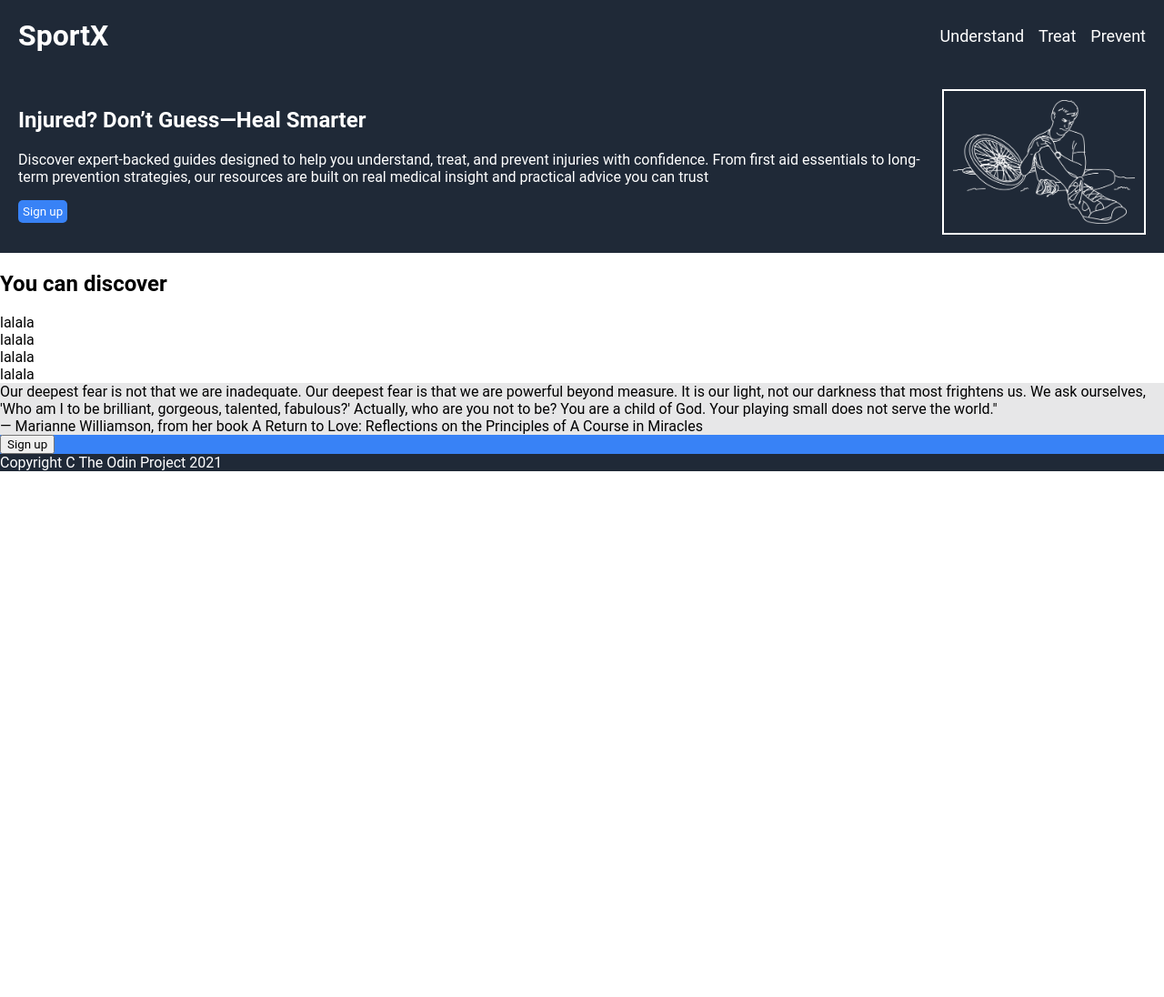
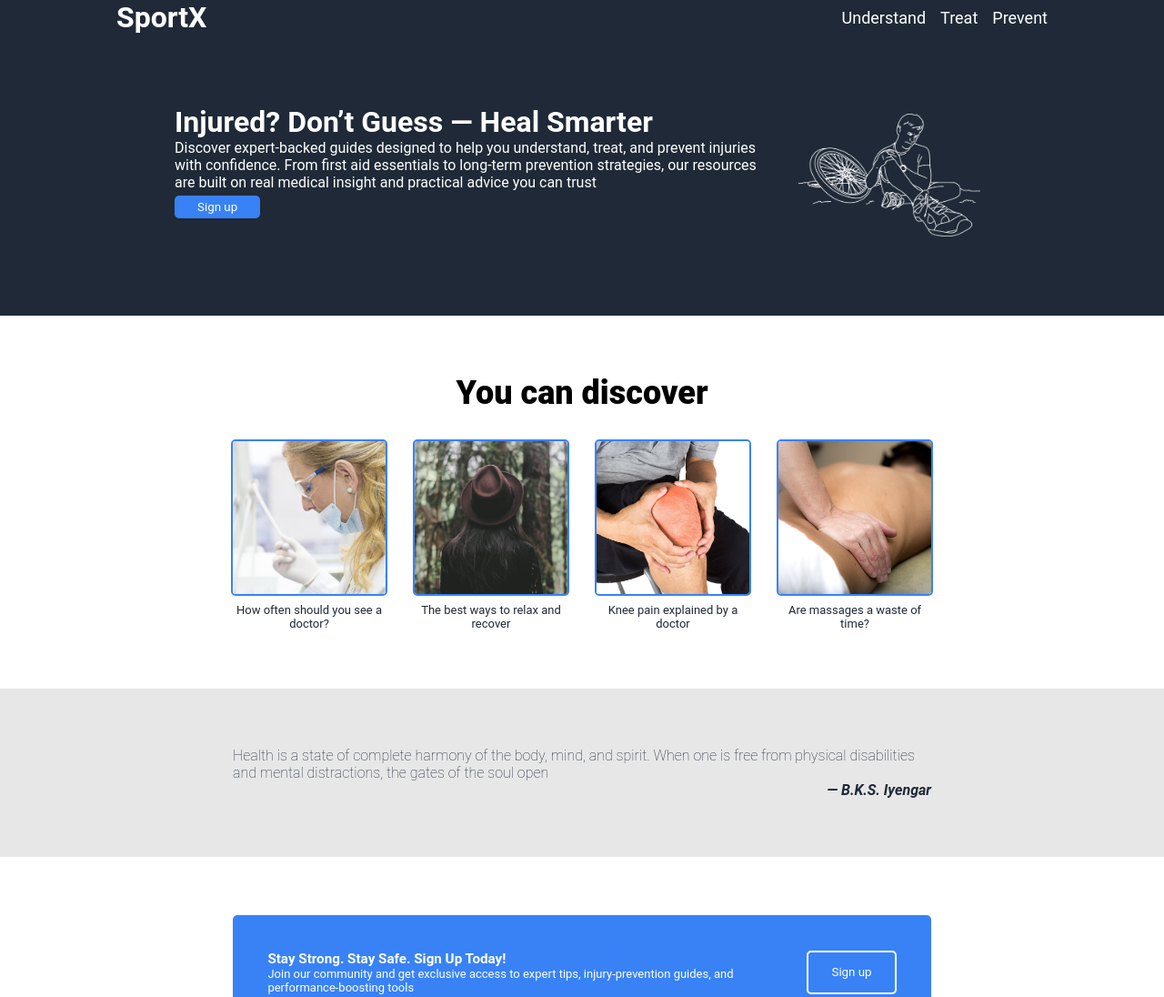
Before and after one commit to phylaren/project-2-odin, a plain HTML site: page index.html in a window 1280 px wide. Shown: the top 1096 px of the page at 91% size. Before the commit the page ends 800 px from the top, so only its background shows below. Drawn offline with Linux system fonts and the light colour scheme.

Commit message:
final version

```diff
--- a/css/style.css
+++ b/css/style.css
@@ -9,12 +9,22 @@
 
 * {
     font-family: var(--main-font);
+    margin: 0;
+    padding: 0;
 }
 
 body {
     display: flex;
     flex-direction: column;
-    margin: 0;
+    justify-content: flex-end;
+}
+
+header, footer {
+    padding: 0% 10%;
+}
+
+button:hover{
+    cursor: pointer;
 }
 
 /* HEADER */
@@ -22,16 +32,12 @@ header {
     display: flex;
     background-color: var(--main-color);
     justify-content: space-between;
-    padding: 20px;
-    margin: 0;
     align-items: center;
 }
 
 ul {
     list-style: none;
     display: flex;
-    padding: 0;
-    margin: 0;
     gap: 16px;
 }
 
@@ -51,11 +57,14 @@ a {
 .header-extension {
     background-color: var(--main-color);
     display: flex;
-    padding: 20px;
+    padding: 6% 15%;
+    gap: 16px;
 }
 
 .header-extension h2 {
     color: white;
+    font-weight: bolder;
+    font-size: xx-large;
 }
 
 .header-extension p {
@@ -64,8 +73,13 @@ a {
 }
 
 .header-extension img {
-    border: 2px solid black;
     padding: 10px;
+    object-fit: scale-down;
+    flex: 1 1 0;
+}
+
+.header-extension-text {
+    flex: 4 1 0;
 }
 
 .header-extension button {
@@ -73,26 +87,110 @@ a {
     color: white;
     border: 0px;
     border-radius: 5px;
-    padding: 5px;
+    margin-top: 5px;
+    padding: 5px 25px;
 }
 
 /* CARDS CONTAINER */
 
+.cards-container {
+    display: flex;
+    flex-direction: column;
+    align-items: center;
+    padding: 5% 20%;
+}
+
+.cards-container h2{
+    font-weight: 900;
+    font-size: 36px;
+    text-align: center;
+}
+.cards {
+    display: flex;
+    width: 100%;
+    margin-top: 30px;
+    gap: 32px;
+
+}
+
+.card {
+    flex: 1 1 25%;
+
+    display: flex;
+    flex-direction: column;
+    font-size: small;
+    color: var(--main-color);
+    font-style: italic light;
+    align-items: center;
+    text-align: center;
+    gap: 8px;
+}
+
+.card img {
+    align-self: center;
+    width: 100%;
+    flex: 1 1 auto;
+    border-radius: 5px;
+    border: 2px solid var(--button-color);
+}
+
+.card p {
+    width: 100%;
+    flex: 1 1 auto;
+}
 
 
 /* QUOTE CONTAINER */
 .quote-container {
     background-color: var(--quote-color);
+    padding: 5% 20%;
+    font-weight: 100;
+    font-style: italic light;
+    color: var(--main-color);
+}
+
+.quote {
+    display: flex;
+    flex-direction: column;
+}
+
+.author {
+    font-style: oblique;
+    font-weight: 600;
+    align-self: flex-end;
 }
 
 
 /* SIGN UP CONTAINER */
 .sign-up-container {
     background-color: var(--button-color);
+    margin: 5% 20%;
+    padding: 3%;
+    border-radius: 5px;
+    color: white;
+    font-size: small;
+    display: flex;
+    justify-content: space-between;
+    gap: 16px;
+}
+
+.sign-up-container button, .sign-up-text {
+    flex: 1 1 auto;
+}
+
+.sign-up-container button{
+    background-color: var(--button-color);
+    border: 2px solid white;
+    color: white;
+    flex: 0 0 auto;
+    padding: 5px 25px;
+    border-radius: 5px;
 }
 
 /* FOOTER */
 footer {
-    background-color: #1f2937;
+    background-color: var(--main-color);
     color: white;
+    padding: 1% 10%;
+    text-align: center;
 }
--- a/index.html
+++ b/index.html
@@ -21,49 +21,46 @@
     </header>
 
     <div class="header-extension">
-        <div>
-            <h2>Injured? Don’t Guess—Heal Smarter</h2>
+        <div class="header-extension-text">
+            <h2>Injured? Don’t Guess — Heal Smarter</h2>
             <p>Discover expert-backed guides designed to help you understand, treat, and prevent injuries with
                 confidence. From first aid essentials to long-term prevention strategies, our resources are built on real medical insight and
                 practical advice you can trust</p>
             <button>Sign up</button>
         </div>
-        <img src="img/drop-2822202_1920.png" style="filter: invert(100%); width: 200px; height: auto;" alt="">
+        <img src="img/biker.png" style="filter: invert(100%); width: 200px; height: auto;" alt="">
     </div>
 
     <div class="cards-container">
         <h2>You can discover</h2>
         <div class="cards">
-            <div class="card"><img>lalala</div>
-            <div class="card"><img>lalala</div>
-            <div class="card"><img>lalala</div>
-            <div class="card"><img>lalala</div>
+            <div class="card"><img src="img/doctor.jpg"><p>How often should you see a doctor?</p></div>
+            <div class="card"><img src="img/forest.jpg"><p>The best ways to relax and recover</p></div>
+            <div class="card"><img src="img/knee.jpg"><p>Knee pain explained by a doctor</p></div>
+            <div class="card"><img src="img/massage.jpg"><p>Are massages a waste of time?</p></div>
         </div>
     </div>
 
 
     <div class="quote-container">
         <div class="quote">
-            Our deepest fear is not that we are inadequate. Our deepest fear is that we are powerful beyond measure. It
-            is our light, not our darkness that most frightens us. We ask ourselves, 'Who am I to be brilliant,
-            gorgeous, talented, fabulous?' Actually, who are you not to be? You are a child of God. Your playing small
-            does not serve the world."
-        </div>
-
-        <div class="author">
-            — Marianne Williamson, from her book A Return to Love: Reflections on the Principles of A Course in Miracles
+            Health is a state of complete harmony of the body, mind, and spirit. When one is free from physical disabilities and mental distractions, the gates of the soul open
+            <div class="author">
+            — B.K.S. Iyengar
+            </div>
         </div>
     </div>
 
     <div class="sign-up-container">
-        <div>
-
+        <div class="sign-up-text">
+            <h3>Stay Strong. Stay Safe. Sign Up Today!</h3>
+            <p>Join our community and get exclusive access to expert tips, injury-prevention guides, and performance-boosting tools</p>
         </div>
         <button>Sign up</button>
     </div>
 
     <footer>
-        Copyright C The Odin Project 2021
+        Copyright © The Odin Project 2021
     </footer>
 </body>
 
```
Also changed, not shown: img/biker.png (renamed from img/drop-2822202_1920.png), img/doctor.jpg (added), img/forest.jpg (added), img/knee.jpg (added), img/massage.jpg (added), 1 other file.
